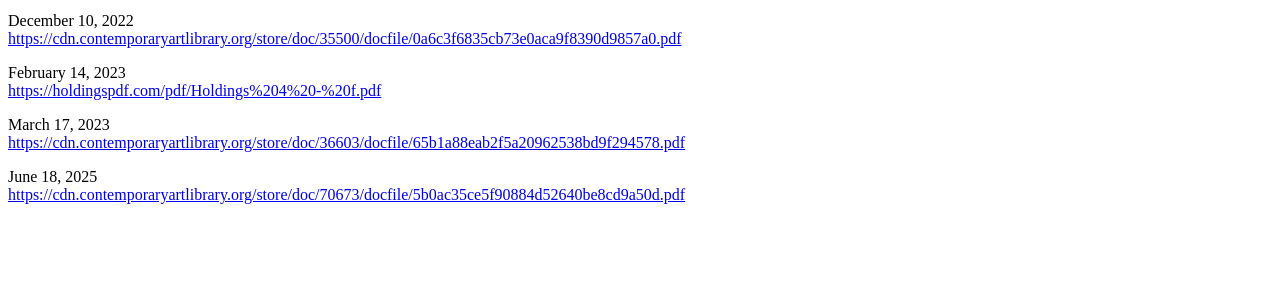
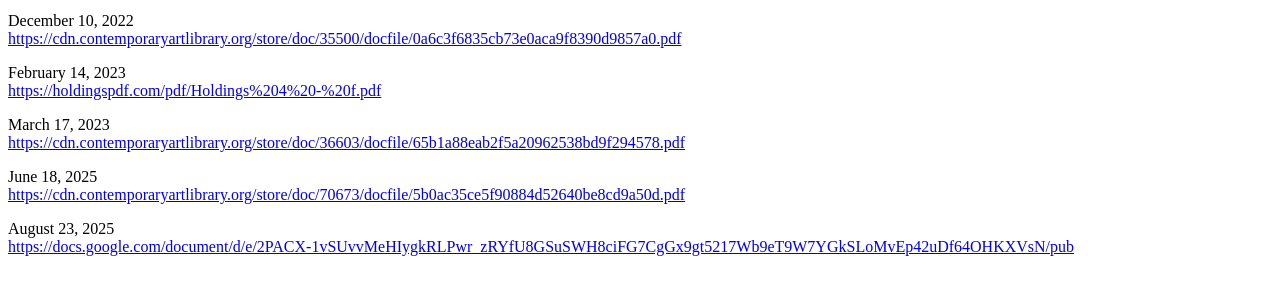
Before and after one commit to slan9/ks34jkd9hd939, a plain HTML site: page index.html in a window 1280 px wide. Shown: the part 180-474 px from the top of the page. Drawn offline with Linux system fonts and the light colour scheme.

Commit message:
Update index.html

```diff
--- a/index.html
+++ b/index.html
@@ -39,6 +39,11 @@
     <a href="https://cdn.contemporaryartlibrary.org/store/doc/70673/docfile/5b0ac35ce5f90884d52640be8cd9a50d.pdf">
       https://cdn.contemporaryartlibrary.org/store/doc/70673/docfile/5b0ac35ce5f90884d52640be8cd9a50d.pdf
     </a>
+
+      <p>August 23, 2025<br>
+    <a href="https://docs.google.com/document/d/e/2PACX-1vSUvvMeHIygkRLPwr_zRYfU8GSuSWH8ciFG7CgGx9gt5217Wb9eT9W7YGkSLoMvEp42uDf64OHKXVsN/pub">
+      https://docs.google.com/document/d/e/2PACX-1vSUvvMeHIygkRLPwr_zRYfU8GSuSWH8ciFG7CgGx9gt5217Wb9eT9W7YGkSLoMvEp42uDf64OHKXVsN/pub
+    </a>
   </p>
 </body>
 </html>
```
